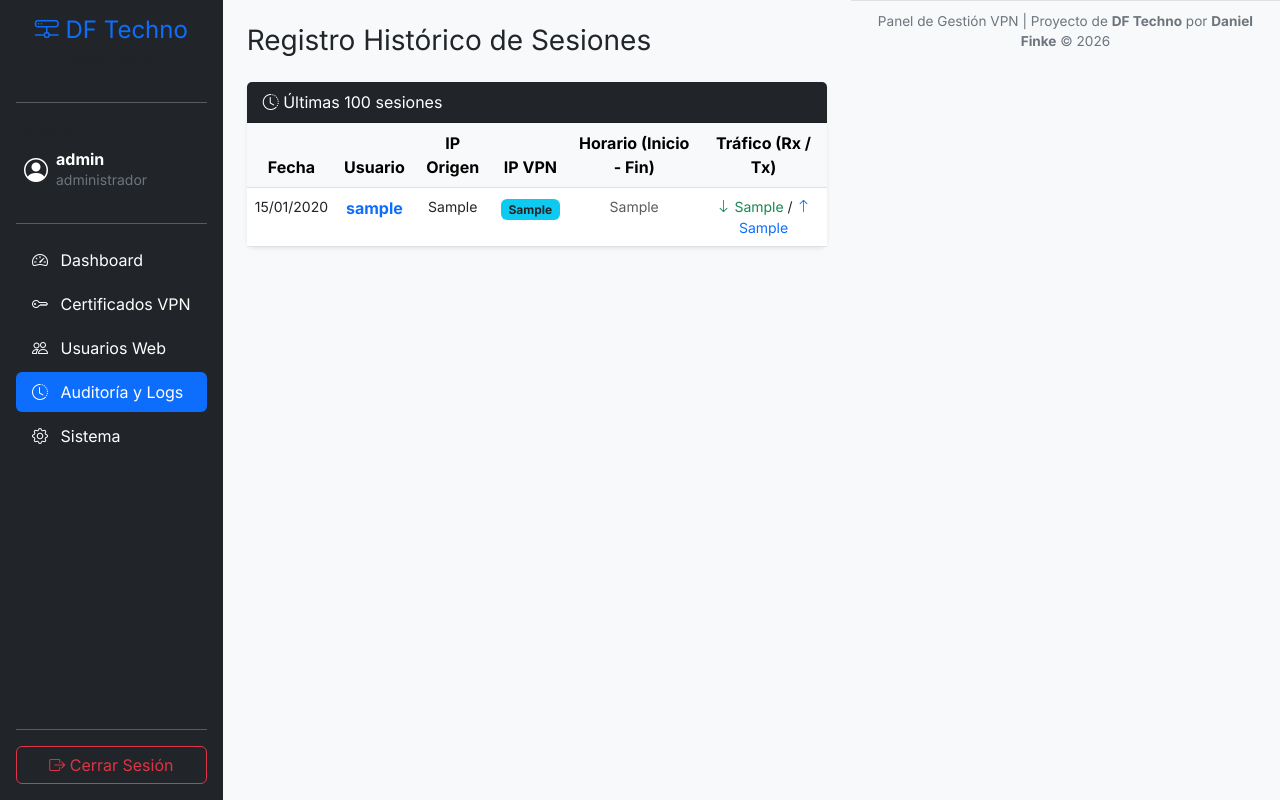
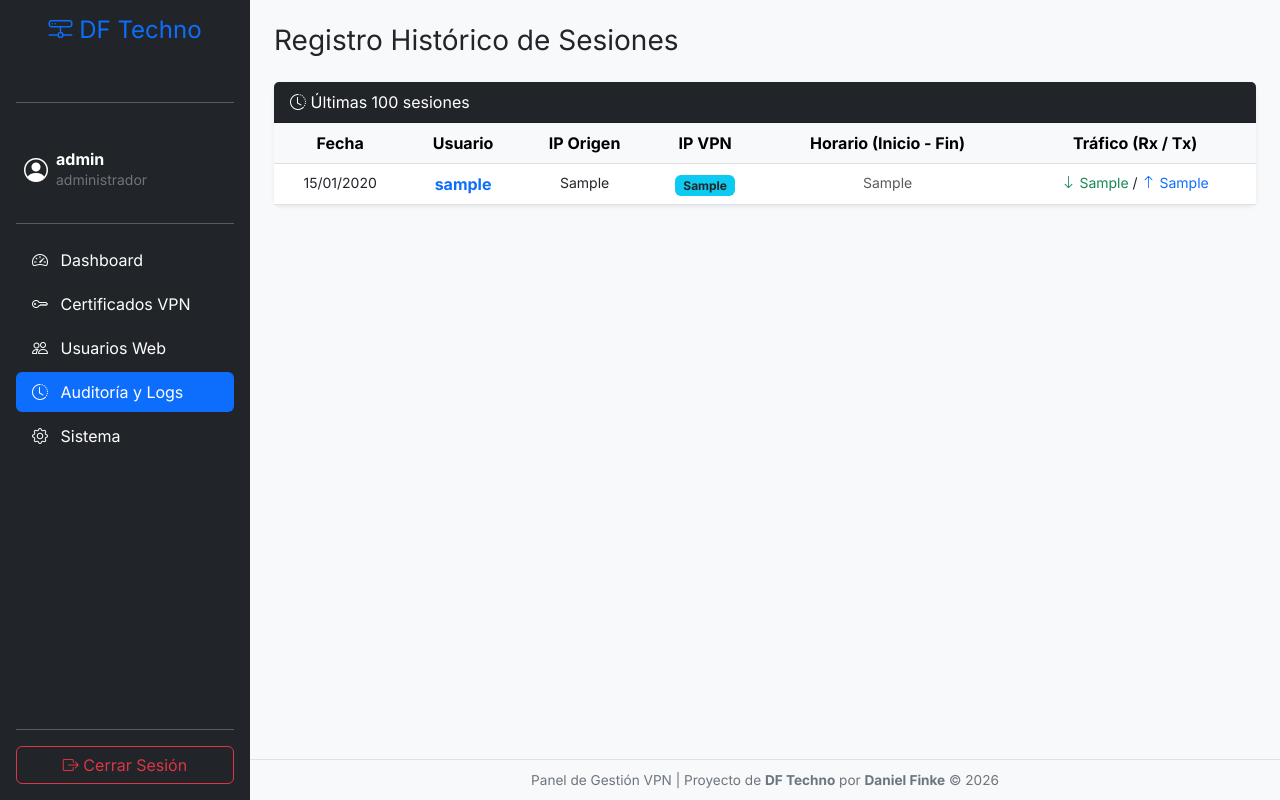
Before and after one commit to Nyquist-CABJ/OpenVPN-WebAdmin, a PHP site: page /logs.php in a window 1280 px wide. Run offline with PHP 8.4, Linux system fonts and the light colour scheme; a user stored in the database is signed in; tables that the repository leaves empty hold one stand-in row (values such as "Sample post").

Commit message:
Update header.php

```diff
--- a/web/templates/header.php
+++ b/web/templates/header.php
@@ -15,4 +15,9 @@ $pageTitle = $pageTitle ?? 'DF Techno - VPN Manager';
 <body class="bg-light">
 <div class="d-flex">
     <?php include __DIR__ . '/sidebar.php'; ?>
-    <div class="flex-grow-1 p-4" style="height: 100vh; overflow-y: auto;">
+
+    <!-- Columna derecha convertida en un contenedor flexible vertical -->
+    <div class="flex-grow-1 d-flex flex-column" style="height: 100vh; overflow-y: auto;">
+
+        <!-- Este div empujará el footer hacia abajo gracias a flex-grow-1 -->
+        <div class="p-4 flex-grow-1">
```
